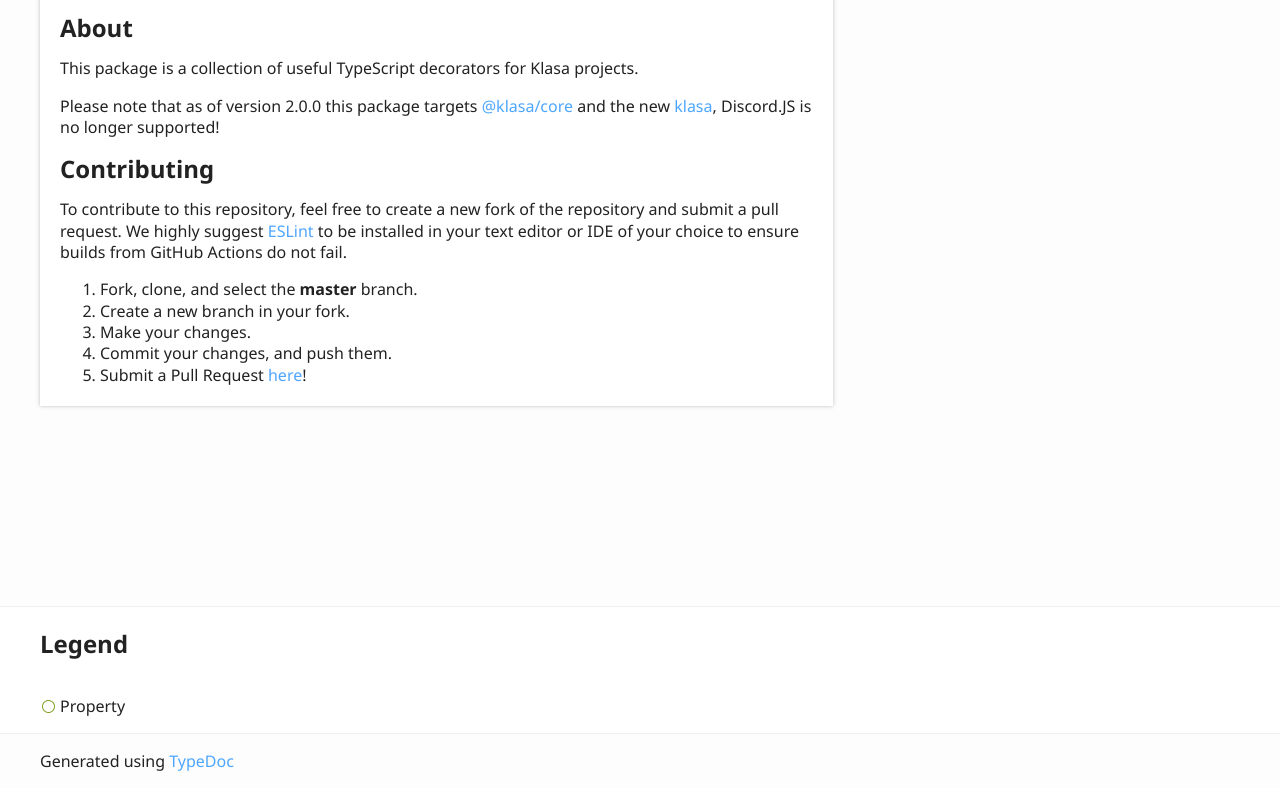
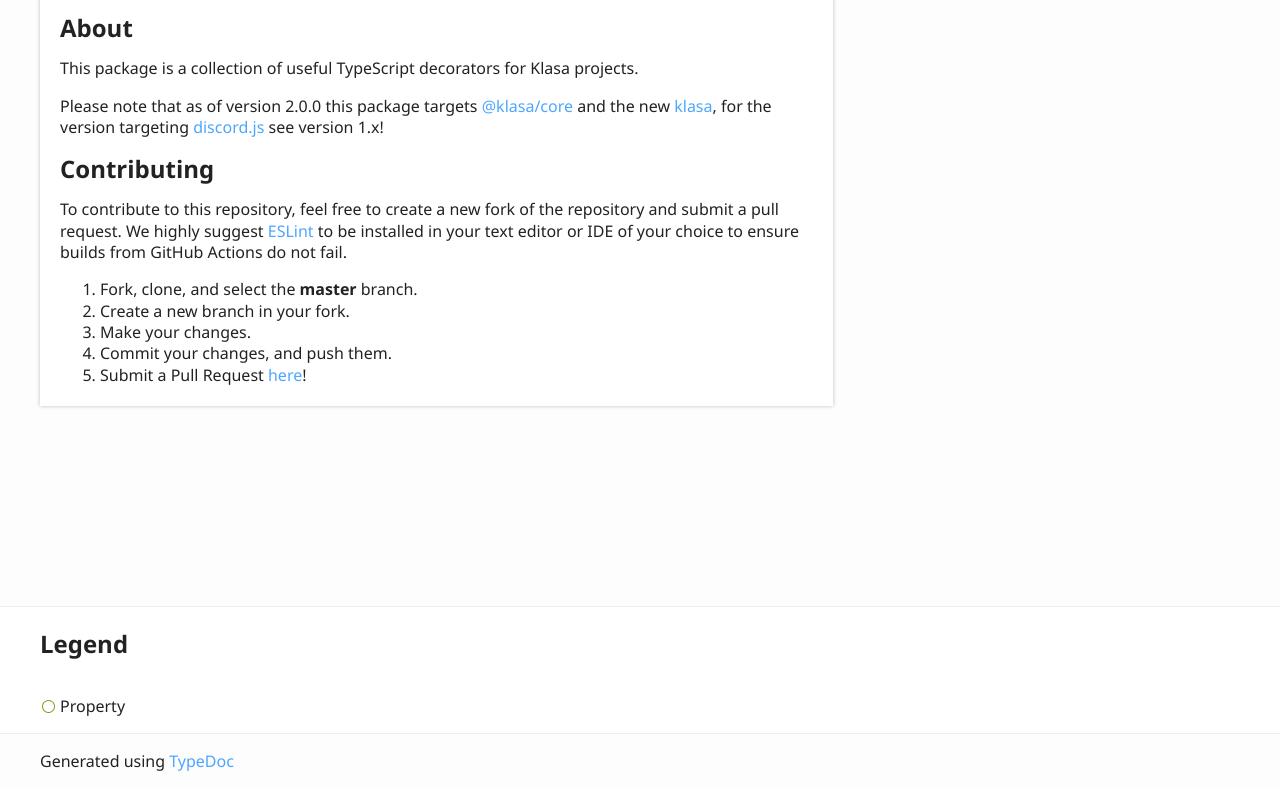
Before and after one commit to skyra-project/decorators, a plain HTML site: page index.html in a window 1280 px wide. Shown: the part 2170-2958 px from the top of the page. Drawn offline with Linux system fonts and the light colour scheme; a script that the page names is missing.

Commit message:
docs: api docs build for39a338f8f2b96aedc7740247f65a281a782405a3

```diff
--- a/index.html
+++ b/index.html
@@ -94,7 +94,7 @@
 					<h2>About</h2>
 				</a>
 				<p>This package is a collection of useful TypeScript decorators for Klasa projects.</p>
-				<p>Please note that as of version 2.0.0 this package targets <a href="https://github.com/dirigeants/core/">@klasa/core</a> and the new <a href="https://github.com/dirigeants/klasa/">klasa</a>, Discord.JS is no longer supported!</p>
+				<p>Please note that as of version 2.0.0 this package targets <a href="https://github.com/dirigeants/core/">@klasa/core</a> and the new <a href="https://github.com/dirigeants/klasa/">klasa</a>, for the version targeting <a href="https://github.com/discordjs/discord.js/tree/fe7df708e44e0280dfaf0f8e457b154781bb5140">discord.js</a> see version 1.x!</p>
 				<a href="#contributing" id="contributing" style="color: inherit; text-decoration: none;">
 					<h2>Contributing</h2>
 				</a>
```
